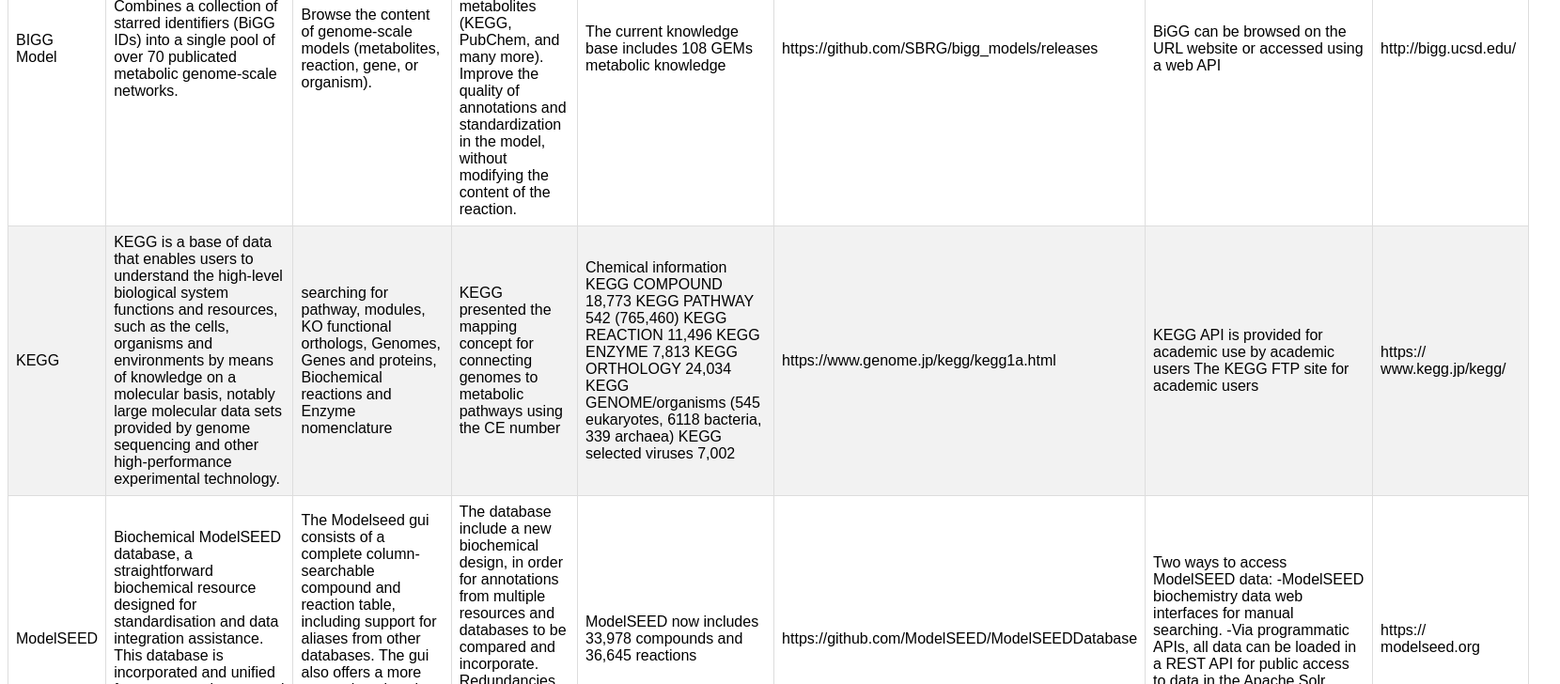
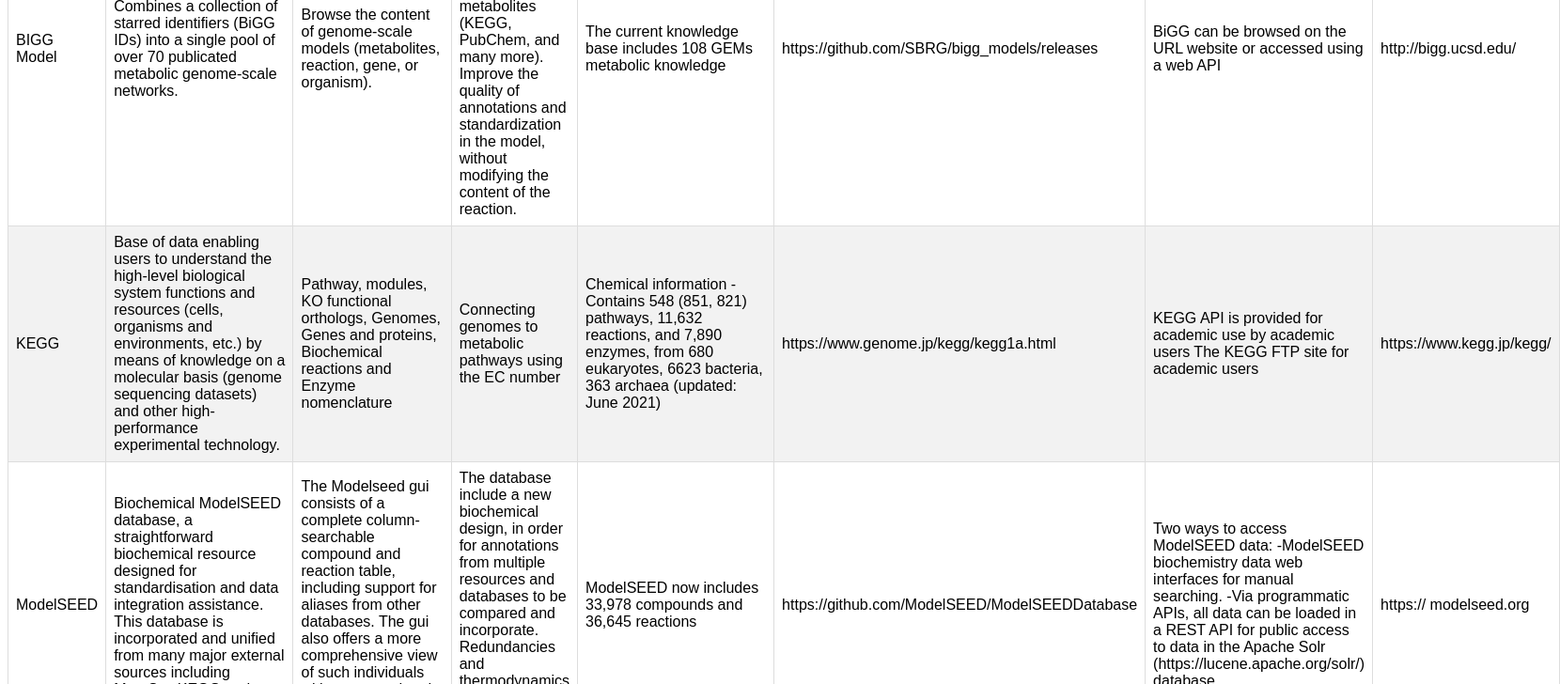
Before and after one commit to tarzicha/testtablegem.github.io, a plain HTML site: page index.html in a window 1280 px wide. Shown: the part 417-1145 px from the top of the page at 94% size, 1660 px wide, since content can reach past the window. Drawn offline with Linux system fonts and the light colour scheme.

Commit message:
Update index.html

```diff
--- a/index.html
+++ b/index.html
@@ -63,33 +63,15 @@
     <td>http://bigg.ucsd.edu/</td>
   </tr>
 <td>KEGG</td>
-    <td>KEGG is a base of data that enables
-   users to understand the high-level biological
-  system functions and resources, such as the cells,
- organisms and environments by means of knowledge on
- a molecular basis, notably large molecular data sets
-provided by genome sequencing and other high-performance
- experimental technology.</td>
-    <td>searching for pathway, modules, KO functional orthologs,
- Genomes, Genes and proteins, Biochemical reactions and
- Enzyme nomenclature
- </td>
-    <td> KEGG presented the mapping concept for
-connecting genomes to metabolic pathways using the CE number</td>
-<td> Chemical information
-KEGG COMPOUND  18,773
-KEGG PATHWAY  542 (765,460)
-KEGG REACTION  11,496
-KEGG ENZYME 7,813
-KEGG ORTHOLOGY 24,034
-KEGG GENOME/organisms
-(545 eukaryotes, 6118 bacteria, 339 archaea)
-KEGG selected viruses 7,002</td>
+    <td>Base of data enabling users to understand the high-level biological system functions and resources (cells, organisms and environments, etc.) by means of knowledge on a
+      molecular basis (genome sequencing datasets) and other high-performance experimental technology.</td>
+    <td> Pathway, modules, KO functional orthologs, Genomes, Genes and proteins, Biochemical reactions and Enzyme nomenclature </td>
+    <td> Connecting genomes to metabolic pathways using the EC number</td>
+    <td> Chemical information - Contains 548 (851, 821) pathways, 11,632 reactions, and 7,890 enzymes, from 680 eukaryotes, 6623 bacteria, 363 archaea (updated: June 2021)</td>
     <td>https://www.genome.jp/kegg/kegg1a.html</td>
     <td>KEGG API is provided for academic use by academic users
 The KEGG FTP site for academic users</td>
-    <td>https://
-www.kegg.jp/kegg/</td>
+    <td>https://www.kegg.jp/kegg/</td>
   </tr>
 <td>ModelSEED</td>
     <td>Biochemical ModelSEED database, a straightforward biochemical resource
```
